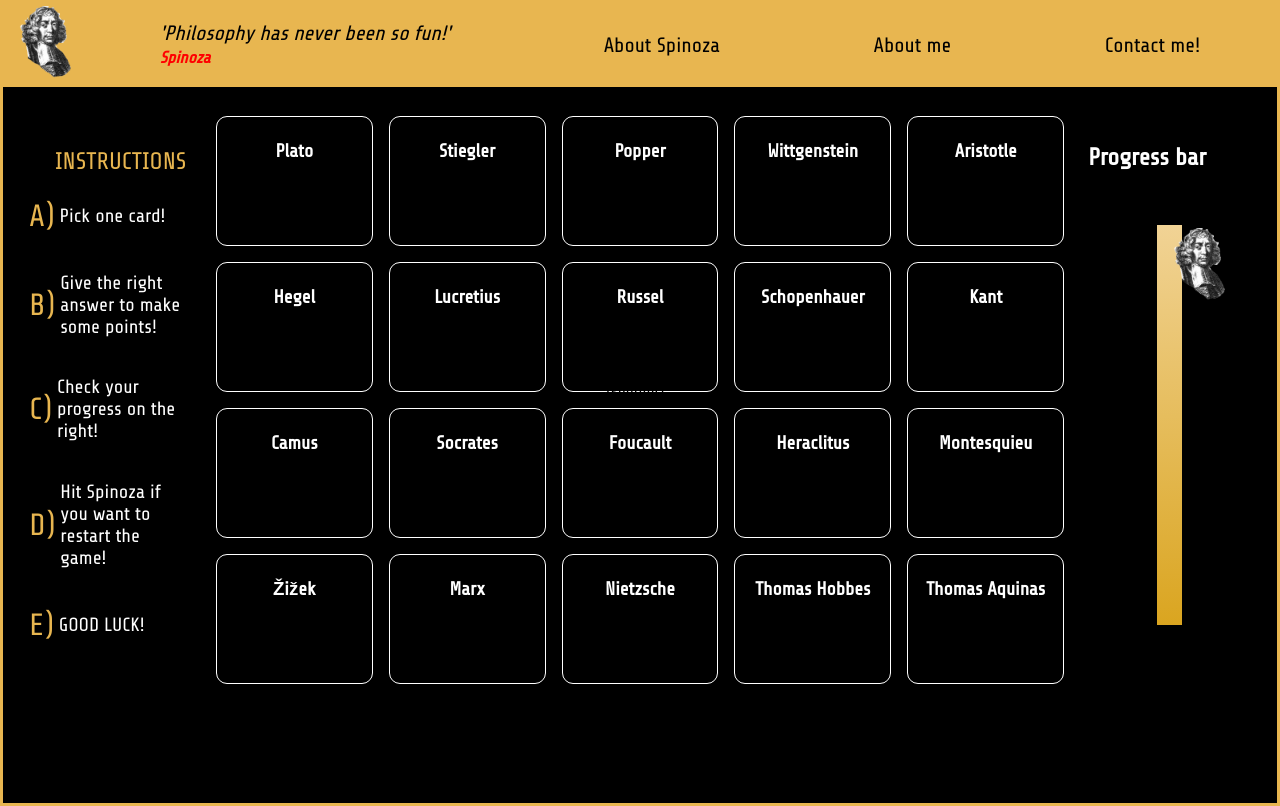
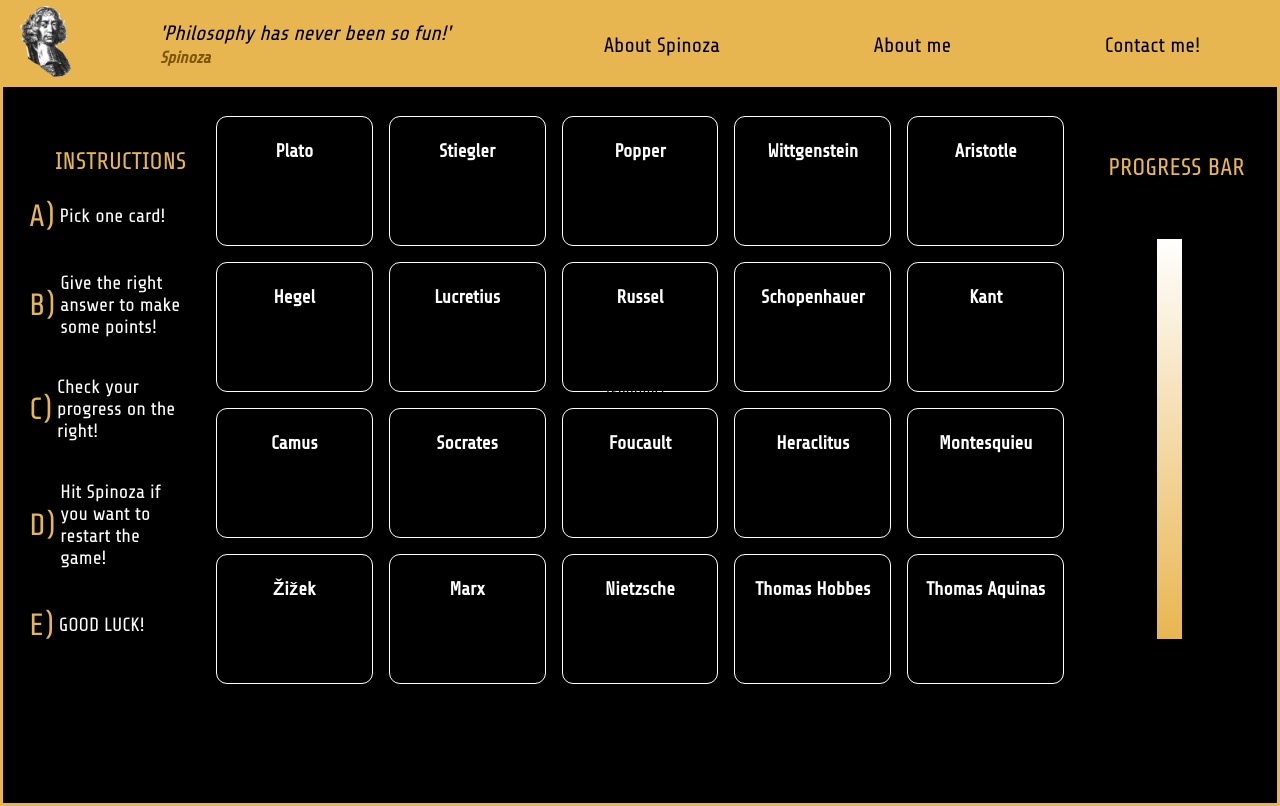
Before and after one commit to matteoazzola23/FunnyPhilosophy, a plain HTML site: page index.html in a window 1280 px wide. Drawn offline with Linux system fonts and the light colour scheme.

Commit message:
perfectioned progress bar - ready to create js function to make it work'

```diff
--- a/index.html
+++ b/index.html
@@ -27,7 +27,7 @@
 
     <!-- LEFT SIDEBAR -->
     <div class="leftSideBar">
-        <div class="instructions"><p>Instructions</p></div>
+        <div class="headerSideBar"><p>Instructions</p></div>
         <p><span class="leftList">A)</span>Pick one card!</p><br>
         <p><span class="leftList">B)</span>Give the right answer to make some points!</p><br>
         <p><span class="leftList">C)</span>Check your progress on the right!</p><br>
@@ -205,11 +205,11 @@
  <!-- RIGHT SIDE BAR -->
     <div class="rightSideBar">
       <div class="container">
-        <h2>Progress bar</h2>
+        <p class="headerSideBar progressBarTitle">Progress bar</p>
           <div class="progress">
-            <div class="progress-bar" style="height:100%">
+            <div id="progress-bar" style="height:100%">
               <div class="text-center p-absolute">
-                <img src="./Photos/SpinozaHeadGame.png" alt="logo-spinoza" id="spinoza">
+                <!-- <img src="./Photos/SpinozaHeadGame.png" alt="logo-spinoza" id="spinoza"> -->
               </div>
             </div>
           </div>
--- a/styleGame.css
+++ b/styleGame.css
@@ -32,7 +32,7 @@ body {
 }
 
 .spanSpinoza {
-    color: red;
+    color: rgb(126, 86, 5);
     font-size: 0.8em;
     font-weight: bold;
 }
@@ -124,7 +124,7 @@ a {
     max-height: 100vh;
 }
 
-.instructions {
+.headerSideBar {
     text-transform: uppercase;
     color: #E8B650;
     margin-top: 0em;
@@ -162,7 +162,6 @@ a {
     margin: 1.5px 0px;
 }
 
-
 /* RIGHT-SIDE BAR */
 
 .progress {
@@ -171,11 +170,13 @@ a {
     float: inherit;
     margin: 20% 40%;
     border: transparent;
-  }
-  .progress-bar {
-    float: left;
-    width: 0;
-    width: 100%;
-    position: relative;
-    background: linear-gradient(to bottom, #f1d395 , #daa520);
-  }
+}
+
+#progress-bar {
+    background: linear-gradient(to bottom, white , #E8B650);
+}
+
+.progressBarTitle {
+    margin-top: 30px;
+    text-indent: 20px;
+}
--- a/theGame.js
+++ b/theGame.js
@@ -84,3 +84,11 @@ reply.addEventListener("click", function(e){
 });
 
 // FUNCTION POINTS
+
+function progressBar() {
+    document.getElementById("progress-bar").innerHTML = progressBar;
+    const progressBar = 0;
+    if(e.target.id === questions[currentQuestion].correct) {
+        progressBar += 5;
+    }
+}
```
Also changed, not shown: theGameCards.js (line endings or trailing spaces).
